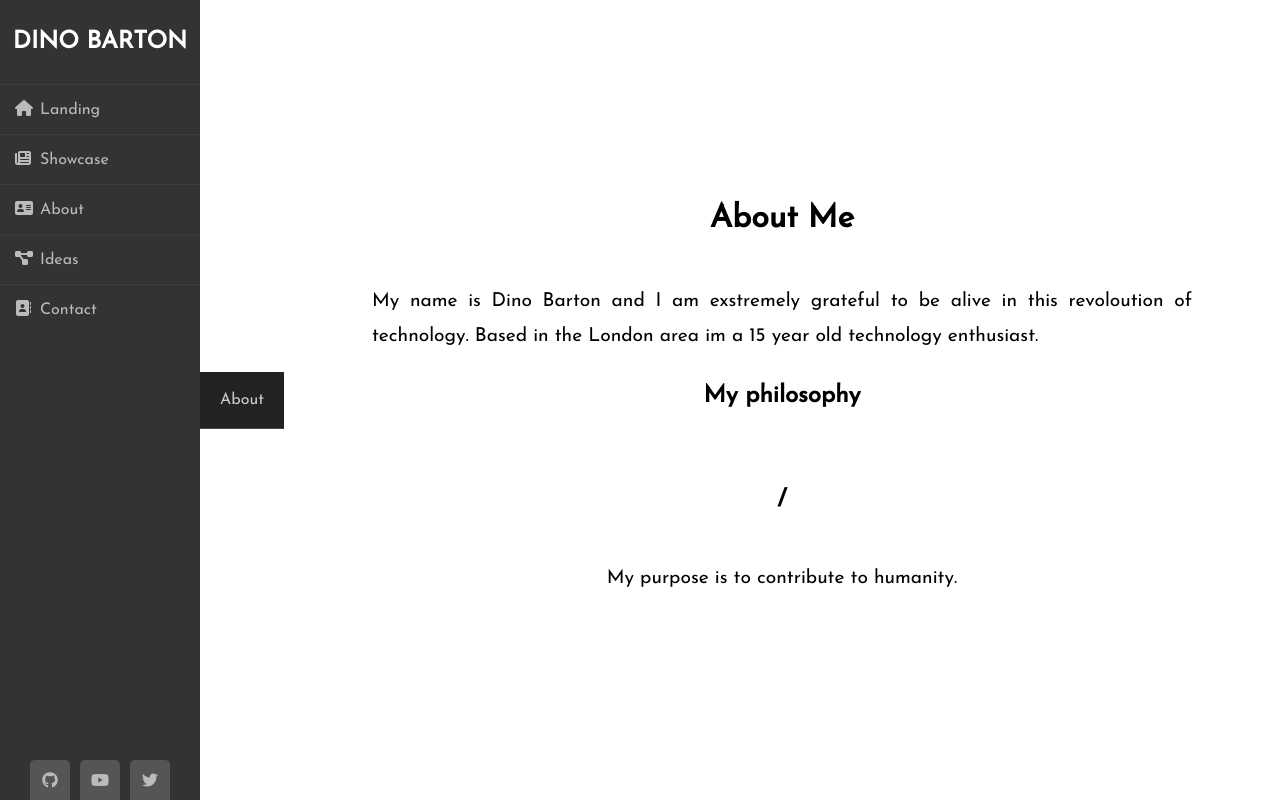
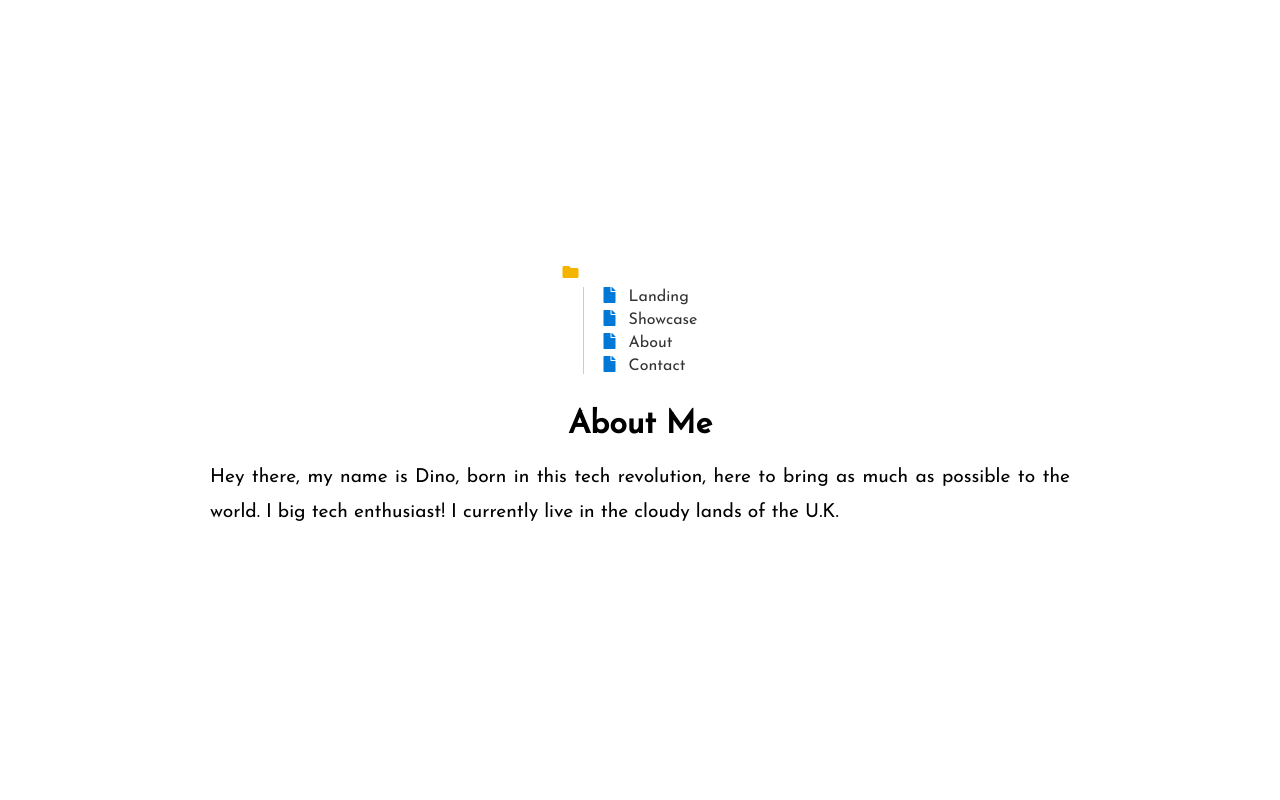
Before and after one commit to DinoBarton/dinobarton.github.com, a plain HTML site: page about.html in a window 1280 px wide. Drawn offline with Linux system fonts and the light colour scheme.

Commit message:
improvements

```diff
--- a/about.html
+++ b/about.html
@@ -4,7 +4,6 @@
         <meta charset="UTF-8">
         <meta name="viewport" content="width=device-width, initial-scale=1.0">
         <title>My Website</title>
-        <script src="script.js"></script>
         <link rel="stylesheet" href="styles.css">
         <script src="https://kit.fontawesome.com/b99e675b6e.js"></script>
         <!-- Google tag (gtag.js) -->
@@ -17,33 +16,36 @@
           gtag('config', 'G-J5J03NVCJ4');
         </script>
     </head>
-    <body>
+    <body class="about">
         <div class="wrapper">
-            <div class="sidebar">
-                <h2>DINO BARTON</h2>
-                <ul>
-                    <li><a href="index.html"><i class="fas fa-home"></i>Landing</a></li>
-                    <li><a href="showcase.html"><i class="fas fa-newspaper"></i>Showcase</a></li>
-                    <li><a href="about.html"><i class="fas fa-address-card"></i>About</a></li>
-                    <li><a href="ideas.html"><i class="fas fa-project-diagram"></i>Ideas</a></li>
-                    <li><a href="contact.html"><i class="fas fa-address-book"></i>Contact</a></li>
-                </ul>
-                <div class="social_media">
-                    <a href="https://github.com/DinoBarton"><i class="fab fa-github"></i></a>
-                    <a href="https://www.youtube.com/@DinoBarton"><i class="fab fa-youtube"></i></a>
-                    <a href="https://twitter.com/D1n0Bart0n"><i class="fab fa-twitter"></i></a>
+
+
+            <div class="main_content">
+
+                <div class="">
+                    <div class="Routes file-tree">
+                        <ul>
+                            <li>
+                                <i class="fas fa-folder"></i> Pages
+                                <ul>
+                                    <li><a href="index.html"><i class="fas fa-file"></i> Landing</a></li>
+                                    <li><a href="showcase.html"><i class="fas fa-file"></i> Showcase</a></li>
+                                    <li><a href="about.html"><i class="fas fa-file"></i> About</a></li>
+                                    <li><a href="contact.html"><i class="fas fa-file"></i> Contact</a></li>
+                                </ul>
+                            </li>
+                        </ul>
+                    </div>
                 </div>
-            </div>
-            <div class="main_content">
-                <div class="header">About</div>
+
                 <div class="info">
                     <h1>About Me</h1>
-                    <div>My name is Dino Barton and I am exstremely grateful to be alive in this revoloution of technology. Based in the London area im a 15 year old technology enthusiast.</div>
-                    <h2>My philosophy</h2>
-                    <div></div>
-                    <h2>/</h2>
-                    <div>My purpose is to contribute to humanity.</div>
-              </div>
+                    <div>Hey there, my name is Dino, born in this tech revolution, here to bring as much as possible to the world. I big tech enthusiast! I currently live in the cloudy lands of the U.K.</div>
+                </div>
+
+                <script src="script.js"></script>
+                <script src="https://kit.fontawesome.com/b99e675b6e.js"></script>
+                <link rel="stylesheet" href="https://cdnjs.cloudflare.com/ajax/libs/font-awesome/5.15.4/css/all.min.css">
             </div>
         </div>
 
--- a/gmai.js
+++ b/gmai.js
@@ -257,16 +257,12 @@ const projectIdeas = [
     "Create a meal planning app",
 ];
 
-// Function to get a random project idea
 function getProjectIdea() {
     const randomIndex = Math.floor(Math.random() * projectIdeas.length);
     return projectIdeas[randomIndex];
 }
 
-// Event listener for the button
 document.getElementById("ideaButton").addEventListener("click", function() {
     const idea = getProjectIdea();
-    // Display the idea to the user
-    // This could be a pop-up, an update to the DOM, an email, etc.
     alert(idea);
 });
--- a/script.js
+++ b/script.js
@@ -3,7 +3,7 @@ const dynamicText = document.getElementById("dynamic-text");
 if (!dynamicText) {
     console.error("Element with id 'dynamic-text' not found!");
 } else {
-    const phrases = ["I'm Dino Barton!", "I'm a web developer!", "I'm a tech enthusiast!", "Im an aspiring entrepreneur!"];
+    const phrases = ["I'm Dino Barton!", "I'm a web developer!", "I'm a tech enthusiast!", "I'm an aspiring entrepreneur!"];
     let currentPhraseIndex = 0;
     let currentCharIndex = 0;
     let isDeleting = false;
@@ -33,3 +33,14 @@ if (!dynamicText) {
 
     typeEffect();
 }
+
+document.querySelectorAll('.file-tree li i.fa-folder').forEach(folderIcon => {
+    folderIcon.addEventListener('click', () => {
+        const nestedList = folderIcon.parentElement.querySelector('ul');
+        if (nestedList) {
+            nestedList.style.display = nestedList.style.display === 'none' ? 'block' : 'none';
+            folderIcon.classList.toggle('fa-folder-open');
+            folderIcon.classList.toggle('fa-folder');
+        }
+    });
+});
--- a/showcase.css
+++ b/showcase.css
@@ -19,6 +19,7 @@ h1 {
 
 header{
     padding: 10px;
+    color: black;
     padding-top: 20px;
 }
 
@@ -34,7 +35,7 @@ a {
 }
 
 :root {
-    --background-color: #1a1a1a;
+    --background-color: white;
     --sidebar-background: #333;
     --hover-background: #555;
     --social-media-background: #555;
@@ -113,6 +114,7 @@ body {
     padding: 15px 32px;
     text-align: center;
     text-decoration: none;
+    width: 250px;
     display: inline-block;
     font-size: 16px;
     margin: 4px 10px;
--- a/styles.css
+++ b/styles.css
@@ -17,66 +17,7 @@ body {
 .wrapper {
     display: flex;
     position: relative;
-}
-
-.wrapper .sidebar {
-    width: 200px;
-    height: 100%;
-    background: #333;
-    padding: 30px 0px;
-    position: fixed;
-}
-
-.wrapper .sidebar h2 {
-    color: #fff;
-    text-transform: uppercase;
-    text-align: center;
-    margin-bottom: 30px;
-}
-
-.wrapper .sidebar ul li {
-    padding: 15px;
-    border-bottom: 1px solid #555;
-    border-bottom: 1px solid rgba(0, 0, 0, 0.05);
-    border-top: 1px solid rgba(255, 255, 255, 0.05);
-}
-
-.wrapper .sidebar ul li a {
-    color: #bbb;
-    display: block;
-}
-
-.wrapper .sidebar ul li a .fas {
-    width: 25px;
-}
-
-.wrapper .sidebar ul li:hover {
-    background-color: #555;
-}
-
-.wrapper .sidebar ul li:hover a {
-    color: #fff;
-}
-
-.wrapper .sidebar .social_media {
-    position: absolute;
-    bottom: 0;
-    left: 50%;
-    transform: translateX(-50%);
-    display: flex;
-}
-
-.wrapper .sidebar .social_media a {
-    display: block;
-    width: 40px;
-    background: #555;
-    height: 40px;
-    line-height: 45px;
-    text-align: center;
-    margin: 0 5px;
-    color: #bbb;
-    border-top-left-radius: 5px;
-    border-top-right-radius: 5px;
+    flex-direction: column;
 }
 
 .wrapper .main_content .info h1,
@@ -87,31 +28,33 @@ body {
 }
 
 .wrapper .main_content {
-    width: 100%;
-    margin-left: 200px;
-    position: relative;
-    height: 100vh;
+    width: 100%; /* Take up the full width of the page */
+    height: 100vh; /* Make the main content take up the full viewport height */
+    display: flex; /* Use flexbox for vertical alignment */
+    flex-direction: column; /* Stack items vertically */
+    justify-content: center; /* Center items vertically */
+    padding: 20px; /* Add some padding for spacing */
+    background-color: #fff; /* Ensure the background is white */
 }
 
+
 .wrapper .main_content .header {
+    width: 100%;
+    text-align: center;
     padding: 20px;
     background: #222;
     color: #ccc;
     border-bottom: 1px solid #444;
+    font-size: 1.5rem;
 }
 
 .wrapper .main_content .info {
-    display: flex;
-    flex-direction: column;
-    align-items: center;
-    justify-content: flex-start;
-    padding: 40px;
-    gap: 30px;
-    max-width: 900px;
-    margin: 0 auto;
-    text-align: left;
-    overflow-y: auto;
+    max-width: 900px; /* Limit the width of the content */
+    width: 100%; /* Ensure it stretches to fit the container */
+    padding: 20px;
+    text-align: center; /* Center-align text */
 }
+
 
 .wrapper .main_content .info div {
     line-height: 1.8;
@@ -125,27 +68,33 @@ body {
 }
 
 .main_content {
-    display: flex;
-    justify-content: center;
-    align-items: center;
-    height: 100%;
-    position: relative;
-    background-color: #fff;
+    display: flex; /* Enable flexbox */
+    flex-direction: column; /* Stack items vertically */
+    align-items: center; /* Center items horizontally */
+    justify-content: center; /* Center items vertically */
+    height: 100vh; /* Full viewport height */
+    width: 100%; /* Full width */
+    background-color: #fff; /* Ensure the background is white */
+    padding: 0; /* Remove any extra padding */
+    margin: 0; /* Remove any extra margin */
+    position: relative; /* Ensure proper positioning */
 }
 
 .welcome-message {
-    text-align: center;
+    text-align: center; /* Center-align the text */
     color: black;
 }
 
 .welcome-message h1 {
     font-size: 2.5rem;
     margin-bottom: 10px;
+    color: black;
 }
 
-.welcome-message p {
-    font-size: 1.2rem;
+.welcome-message {
+    text-align: center; /* Center-align the text */
     color: black;
+    margin-bottom: 20px; /* Add spacing below the welcome message */
 }
 
 #dynamic-text {
@@ -160,3 +109,60 @@ body {
         border-color: transparent;
     }
 }
+
+.file-tree-container {
+    width: 100%; /* Ensure it spans the full width */
+    max-width: 900px; /* Optional: Limit the width */
+    text-align: left; /* Align the file tree content to the left */
+    margin-top: auto; /* Push the file tree to the bottom of the content */
+    padding: 10px; /* Add some padding for spacing */
+}
+
+.file-tree {
+    display: inline-block; /* Ensure the file tree content is centered within the container */
+    text-align: left; /* Align the file tree content to the left */
+    max-width: 900px; /* Optional: Limit the width */
+    padding: 10px; /* Add some padding for spacing */
+    background-color: transparent; /* Ensure no background interferes */
+}
+
+.file-tree ul {
+    list-style: none;
+    padding-left: 20px;
+    padding-right: 20px;
+    margin: 0;
+}
+
+.file-tree li {
+    margin: 5px 0;
+    position: relative;
+}
+
+.file-tree li i {
+    margin-right: 8px;
+    color: #0078d7; /* Folder and file icon color */
+}
+
+.file-tree li a {
+    color: #333;
+    text-decoration: none;
+    transition: color 0.3s ease;
+}
+
+.file-tree li a:hover {
+    color: #0078d7; /* Highlight link on hover */
+}
+
+.file-tree li ul {
+    margin-left: 20px;
+    border-left: 1px solid #ccc;
+    padding-left: 10px;
+}
+
+.file-tree li ul li {
+    margin-left: 10px;
+}
+
+.file-tree li i.fas.fa-folder {
+    color: #f4b400; /* Folder icon color */
+}
```
Also changed, not shown: contact.html (+0 -15 lines), ideas.html (+0 -15 lines), index.html (+19 -17 lines), news.html (deleted, +0 -48 lines), showcase.html (+16 -29 lines).
